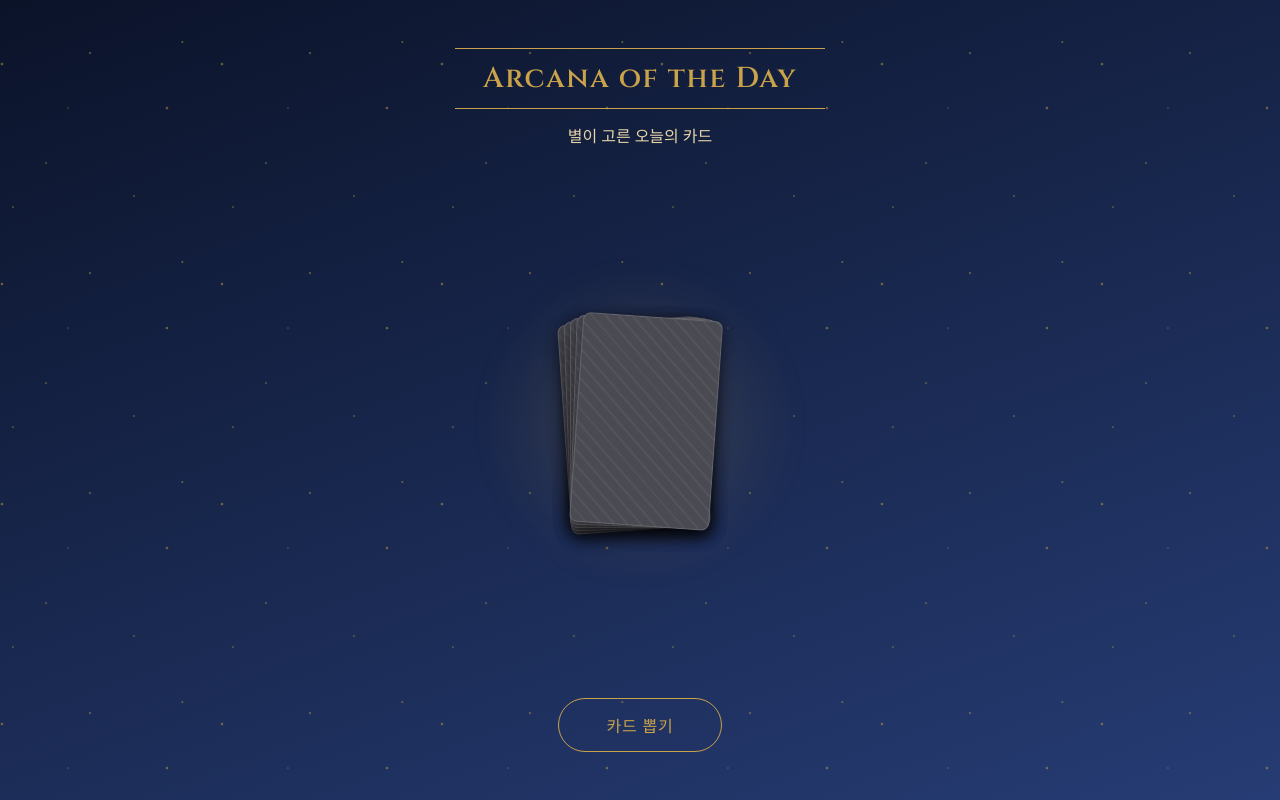
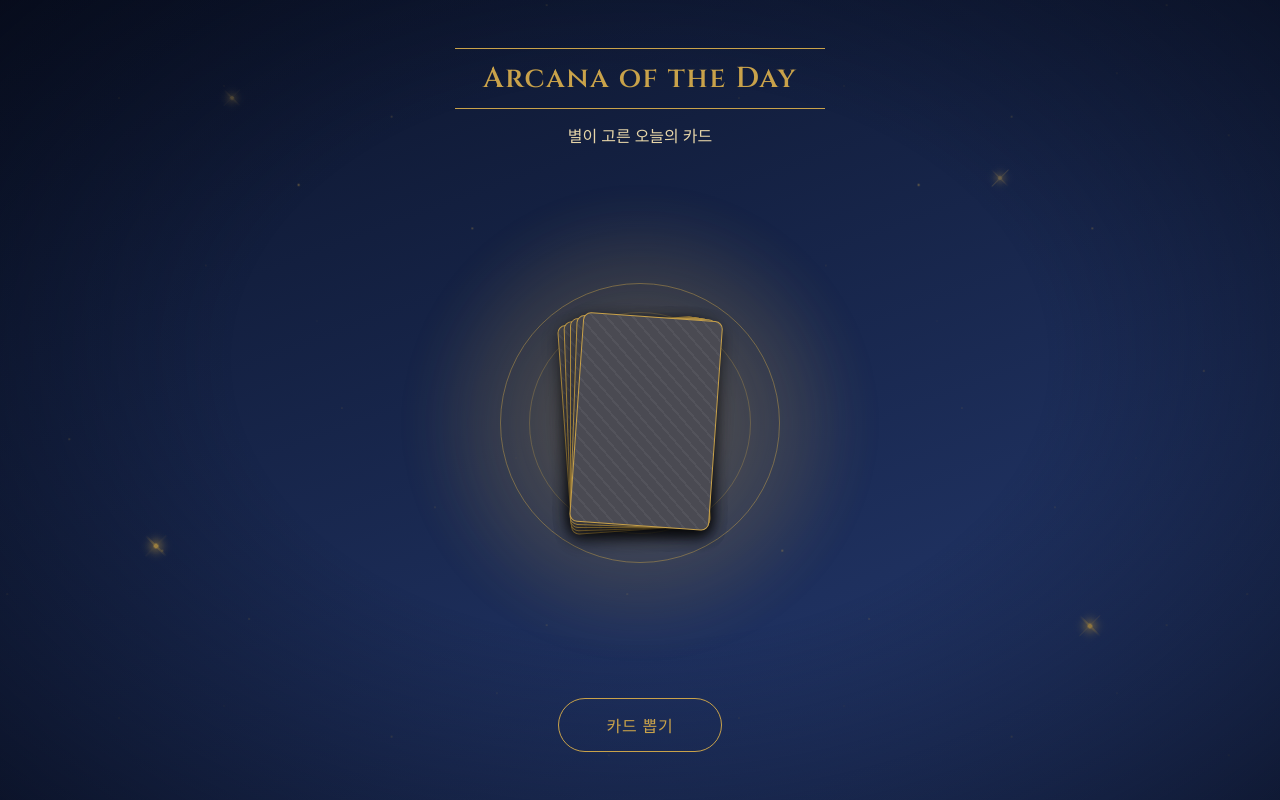
Before and after one commit to meanzzi/Arcana, a React (Vite) app: page / in a window 1280 px wide. Built offline with nearby package versions, Linux system fonts and the light colour scheme; a web font is replaced by a local one.

Commit message:
style: 시작 화면 배경·카드 장식 다듬기

```diff
--- a/index.html
+++ b/index.html
@@ -12,6 +12,13 @@
     />
   </head>
   <body>
+    <!-- 십자로 반짝이는 큰 별 장식. React 상태와 무관한 정적 배경이라 루트 바깥에 둠 -->
+    <div class="stardust-flares" aria-hidden="true">
+      <span class="stardust-flares__star stardust-flares__star--1"></span>
+      <span class="stardust-flares__star stardust-flares__star--2"></span>
+      <span class="stardust-flares__star stardust-flares__star--3"></span>
+      <span class="stardust-flares__star stardust-flares__star--4"></span>
+    </div>
     <div id="root"></div>
     <script type="module" src="/src/main.tsx"></script>
   </body>
--- a/src/components/Card/Card.css
+++ b/src/components/Card/Card.css
@@ -2,7 +2,7 @@
   aspect-ratio: 2 / 3;
   width: 140px;
   border-radius: 8px;
-  border: 1px solid rgba(255, 255, 255, 0.15);
+  border: 1px solid var(--color-gold);
   box-shadow: 0 6px 16px rgba(0, 0, 0, 0.4);
   display: flex;
   align-items: center;
--- a/src/components/StartScreen/StartScreen.css
+++ b/src/components/StartScreen/StartScreen.css
@@ -65,21 +65,41 @@
   justify-content: center;
 }
 
-/* 더미 뒤의 은은한 금빛 오라. 기본은 흐리게, 호버 시 또렷해짐 */
+/* 더미 뒤의 금빛 오라. 기본부터 밝고 넓게, 호버 시 한층 더 강해짐 */
 .start-screen__aura {
   position: absolute;
   top: 50%;
   left: 50%;
-  width: 320px;
-  height: 320px;
+  width: 440px;
+  height: 440px;
   border-radius: 50%;
-  background: radial-gradient(circle, rgba(201, 162, 74, 0.35) 0%, rgba(201, 162, 74, 0.12) 45%, transparent 70%);
-  filter: blur(16px);
-  opacity: 0.6;
+  background: radial-gradient(circle, rgba(201, 162, 74, 0.5) 0%, rgba(201, 162, 74, 0.22) 45%, transparent 72%);
+  filter: blur(20px);
+  opacity: 0.8;
   transform: translate(-50%, -50%) scale(1);
   transition:
     opacity 0.4s ease,
     transform 0.4s ease;
+}
+
+/* 오라 안쪽, 카드 뒤에 겹쳐지는 얇은 금색 원 두 겹 */
+.start-screen__rings {
+  position: absolute;
+  top: 50%;
+  left: 50%;
+  width: 280px;
+  height: 280px;
+  border-radius: 50%;
+  border: 1px solid rgba(201, 162, 74, 0.45);
+  transform: translate(-50%, -50%);
+}
+
+.start-screen__rings::before {
+  content: "";
+  position: absolute;
+  inset: 28px;
+  border-radius: 50%;
+  border: 1px solid rgba(201, 162, 74, 0.3);
 }
 
 .start-screen__deck {
--- a/src/components/StartScreen/StartScreen.tsx
+++ b/src/components/StartScreen/StartScreen.tsx
@@ -29,6 +29,8 @@ function StartScreen() {
         */}
         <div className="start-screen__deck-wrap">
           <span className="start-screen__aura" aria-hidden="true" />
+          {/* 금색 원 두 겹. 별자리 의미 없이 순수 장식용 */}
+          <span className="start-screen__rings" aria-hidden="true" />
           <div className="start-screen__deck">
             {/* 카드 더미는 뒷면만 여러 장 겹쳐서 보여줌. 각도·위치 차이는 CSS nth-child로 고정 배치 */}
             {Array.from({ length: DECK_SIZE }).map((_, index) => (
--- a/src/styles/global.css
+++ b/src/styles/global.css
@@ -16,7 +16,7 @@ body {
 /*
   별가루: 화면 전체에 떠서 우상단→좌하단으로 아주 천천히 흐르는 금빛 점들.
   body 레벨에 둬서 나중에 생길 다른 화면(뽑기+결과 화면)과도 배경이 끊기지 않고 이어지게 함.
-  장식용이라 카드보다 눈에 띄지 않도록 작고 흐리게 유지.
+  타일 하나(620px)에 점 18개를 불규칙한 위치·크기·밝기로 흩어 놓아 격자로 보이지 않게 함.
 */
 body::before {
   content: "";
@@ -24,18 +24,28 @@ body::before {
   inset: 0;
   z-index: 0;
   pointer-events: none;
-  opacity: 0.85;
-  background-image: radial-gradient(2.5px 2.5px at 10% 20%, rgba(201, 162, 74, 1), transparent 70%),
-    radial-gradient(1.8px 1.8px at 30% 65%, rgba(201, 162, 74, 0.9), transparent 70%),
-    radial-gradient(2px 2px at 50% 15%, rgba(201, 162, 74, 1), transparent 70%),
-    radial-gradient(1.8px 1.8px at 70% 80%, rgba(201, 162, 74, 0.85), transparent 70%),
-    radial-gradient(2.5px 2.5px at 85% 40%, rgba(201, 162, 74, 1), transparent 70%),
-    radial-gradient(1.8px 1.8px at 15% 85%, rgba(201, 162, 74, 0.85), transparent 70%),
-    radial-gradient(2px 2px at 92% 10%, rgba(201, 162, 74, 0.9), transparent 70%),
-    radial-gradient(1.5px 1.5px at 40% 40%, rgba(201, 162, 74, 0.75), transparent 70%);
+  opacity: 0.7;
+  background-image: radial-gradient(1.4px 1.4px at 6% 14%, rgba(201, 162, 74, 0.55), transparent 70%),
+    radial-gradient(1.8px 1.8px at 19% 63%, rgba(201, 162, 74, 0.8), transparent 70%),
+    radial-gradient(1.1px 1.1px at 27% 8%, rgba(201, 162, 74, 0.5), transparent 70%),
+    radial-gradient(2px 2px at 34% 81%, rgba(201, 162, 74, 0.9), transparent 70%),
+    radial-gradient(1.3px 1.3px at 41% 35%, rgba(201, 162, 74, 0.45), transparent 70%),
+    radial-gradient(1.6px 1.6px at 48% 92%, rgba(201, 162, 74, 0.65), transparent 70%),
+    radial-gradient(2.2px 2.2px at 56% 22%, rgba(201, 162, 74, 1), transparent 70%),
+    radial-gradient(1.2px 1.2px at 63% 58%, rgba(201, 162, 74, 0.5), transparent 70%),
+    radial-gradient(1.7px 1.7px at 71% 11%, rgba(201, 162, 74, 0.7), transparent 70%),
+    radial-gradient(1.4px 1.4px at 78% 74%, rgba(201, 162, 74, 0.55), transparent 70%),
+    radial-gradient(1.9px 1.9px at 84% 29%, rgba(201, 162, 74, 0.85), transparent 70%),
+    radial-gradient(1.1px 1.1px at 91% 66%, rgba(201, 162, 74, 0.4), transparent 70%),
+    radial-gradient(1.5px 1.5px at 9% 88%, rgba(201, 162, 74, 0.6), transparent 70%),
+    radial-gradient(1px 1px at 59% 44%, rgba(201, 162, 74, 0.4), transparent 70%),
+    radial-gradient(1.3px 1.3px at 88% 4%, rgba(201, 162, 74, 0.5), transparent 70%),
+    radial-gradient(1.8px 1.8px at 2% 52%, rgba(201, 162, 74, 0.75), transparent 70%),
+    radial-gradient(1.2px 1.2px at 44% 6%, rgba(201, 162, 74, 0.5), transparent 70%),
+    radial-gradient(1.6px 1.6px at 96% 93%, rgba(201, 162, 74, 0.6), transparent 70%);
   background-repeat: repeat;
-  background-size: 220px 220px;
-  animation: stardust-drift 60s linear infinite;
+  background-size: 620px 620px;
+  animation: stardust-drift 70s linear infinite;
 }
 
 @keyframes stardust-drift {
@@ -44,11 +54,97 @@ body::before {
   }
   to {
     /* 왼쪽·아래로 이동 = 점들이 우상단에서 좌하단으로 흘러가는 것처럼 보임 */
-    background-position: -220px 220px;
+    background-position: -620px 620px;
   }
 }
 
-/* 별가루(body::before)보다 위 쌓임 순서를 보장 */
+/* 십자로 반짝이는 큰 별 4개. body::before(작은 점들)보다 위, #root(실제 화면)보다 아래 */
+.stardust-flares {
+  position: fixed;
+  inset: 0;
+  z-index: 0;
+  pointer-events: none;
+}
+
+.stardust-flares__star {
+  position: absolute;
+  width: 4px;
+  height: 4px;
+  background: var(--color-gold);
+  border-radius: 1px;
+  transform: rotate(45deg);
+  box-shadow: 0 0 8px 3px rgba(201, 162, 74, 0.7);
+  animation: star-twinkle 5s ease-in-out infinite;
+}
+
+.stardust-flares__star::before,
+.stardust-flares__star::after {
+  content: "";
+  position: absolute;
+  top: 50%;
+  left: 50%;
+  background: linear-gradient(to right, transparent, rgba(201, 162, 74, 0.9), transparent);
+}
+
+.stardust-flares__star::before {
+  width: 26px;
+  height: 1px;
+  transform: translate(-50%, -50%);
+}
+
+.stardust-flares__star::after {
+  width: 1px;
+  height: 26px;
+  transform: translate(-50%, -50%);
+}
+
+.stardust-flares__star--1 {
+  top: 12%;
+  left: 18%;
+  animation-delay: 0s;
+}
+
+.stardust-flares__star--2 {
+  top: 22%;
+  left: 78%;
+  animation-delay: 1.2s;
+}
+
+.stardust-flares__star--3 {
+  top: 68%;
+  left: 12%;
+  animation-delay: 2.4s;
+}
+
+.stardust-flares__star--4 {
+  top: 78%;
+  left: 85%;
+  animation-delay: 3.6s;
+}
+
+@keyframes star-twinkle {
+  0%,
+  100% {
+    opacity: 0.4;
+    transform: rotate(45deg) scale(0.85);
+  }
+  50% {
+    opacity: 1;
+    transform: rotate(45deg) scale(1.15);
+  }
+}
+
+/* 가장자리를 어둡게 하는 비네팅. 별가루 레이어들보다 위, 실제 화면 콘텐츠보다는 아래 */
+body::after {
+  content: "";
+  position: fixed;
+  inset: 0;
+  z-index: 0;
+  pointer-events: none;
+  background: radial-gradient(ellipse at 50% 45%, transparent 45%, rgba(4, 7, 18, 0.65) 100%);
+}
+
+/* 별가루·비네팅보다 위 쌓임 순서를 보장 */
 #root {
   position: relative;
   z-index: 1;
```
